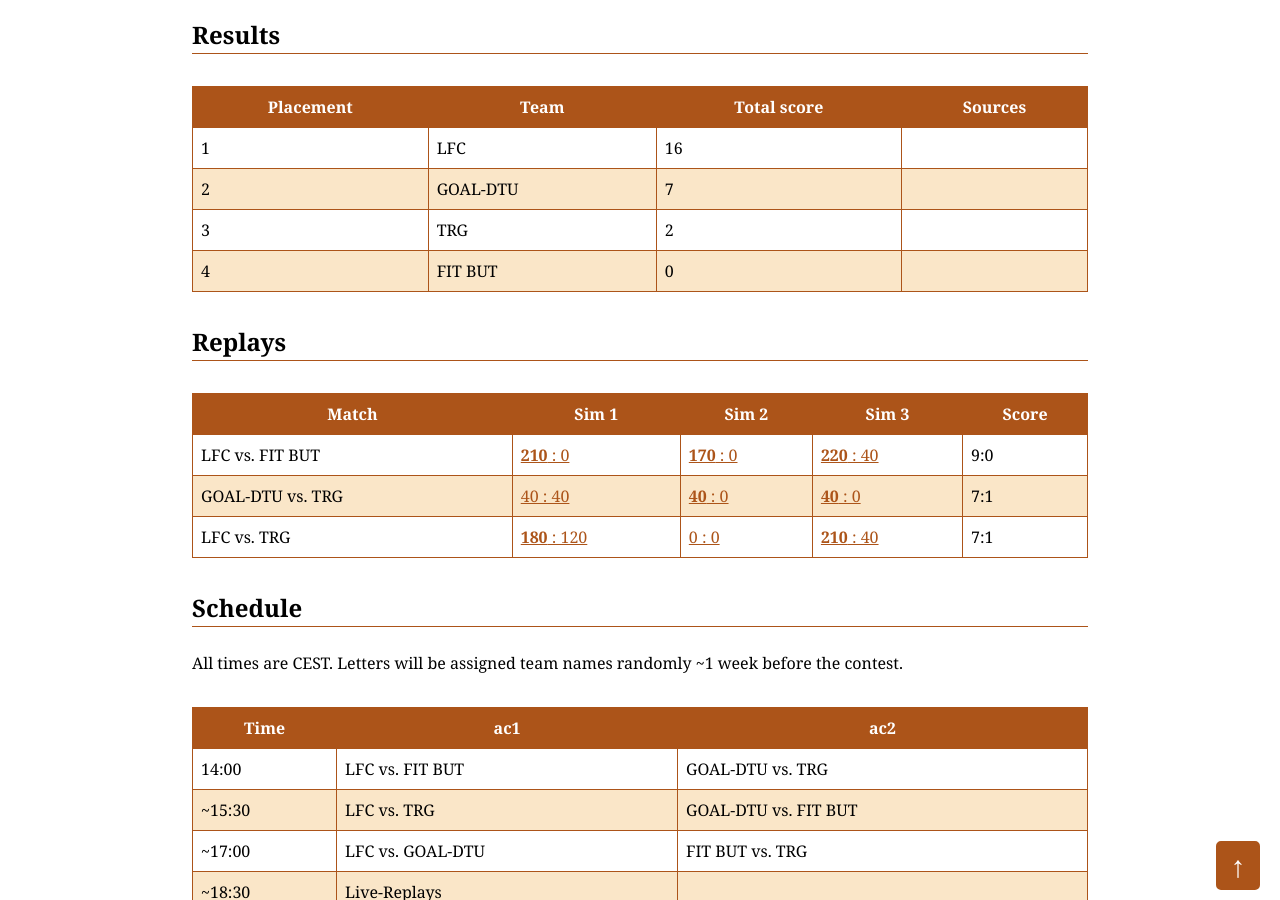
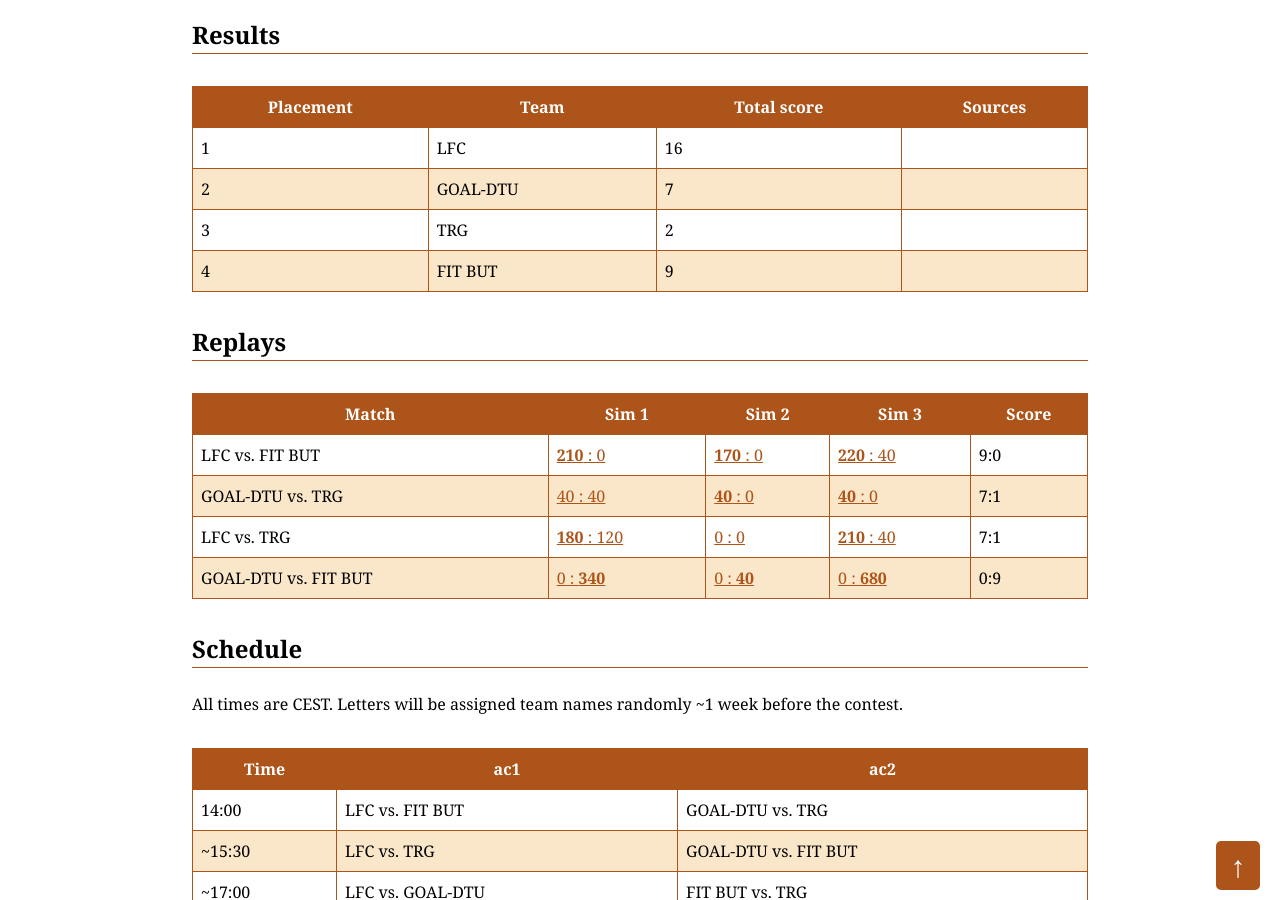
Before and after one commit to agentcontest/agentcontest.github.io, a Jekyll site: the page built from 2019/index.md, in a window 1280 px wide and 900 px high, scrolled down 840 px. Built offline with Jekyll 4.4.1, drawn with Linux system fonts in a browser that asks for light colours.

Commit message:
add goal dtu vs. fit but

```diff
--- a/2019/index.md
+++ b/2019/index.md
@@ -21,7 +21,7 @@ Placement | Team | Total score | Sources
 1 | LFC | 16 |
 2 | GOAL-DTU | 7
 3 | TRG | 2
-4 | FIT BUT | 0 |
+4 | FIT BUT | 9 |
 
 ### Replays
 
@@ -30,6 +30,7 @@ Match | Sim 1 | Sim 2 | Sim 3 | Score
 LFC vs. FIT BUT | [**210**&nbsp;:&nbsp;0](/2019/replays/?2019-10-16-14-16-27-1571228187194_LFC_FIT-BUT) | [**170**&nbsp;:&nbsp;0](/2019/replays/?2019-10-16-14-16-27-1571228815095_LFC_FIT-BUT) | [**220**&nbsp;:&nbsp;40](/2019/replays/?2019-10-16-14-16-27-1571229197887_LFC_FIT-BUT) | 9:0
 GOAL-DTU vs. TRG | [40&nbsp;:&nbsp;40](/2019/replays/?2019-10-16-14-07-44-1571227664602_GOAL-DTU_TRG) | [**40**&nbsp;:&nbsp;0](/2019/replays/?2019-10-16-14-37-04-1571229424884_GOAL-DTU_TRG) | [**40**&nbsp;:&nbsp;0](/2019/replays/?2019-10-16-15-02-26-1571230946067_GOAL-DTU_TRG) | 7:1
 LFC vs. TRG | [**180**&nbsp;:&nbsp;120](/2019/replays/?2019-10-16-15-32-19-1571232739091_LFC_TRG) | [0&nbsp;:&nbsp;0](/2019/replays/?2019-10-16-15-39-17-1571233157086_LFC_TRG) | [**210**&nbsp;:&nbsp;40](/replays/2019/?2019-10-16-15-50-00-1571233800721_LFC_TRG) | 7:1
+GOAL-DTU vs. FIT BUT | [0&nbsp;:&nbsp;**340**](/2019/replays/?2019-10-16-15-21-50-1571232110105_GOAL-DTU_FIT-BUT) | [0&nbsp;:&nbsp;**40**](/2019/replays/?2019-10-16-15-47-46-1571233666717_GOAL-DTU_FIT-BUT) | [0&nbsp;:&nbsp;**680**](/2019/replays/?2019-10-16-16-22-05-1571235725395_GOAL-DTU_FIT-BUT) | 0:9
 
 ### Schedule
 
```
